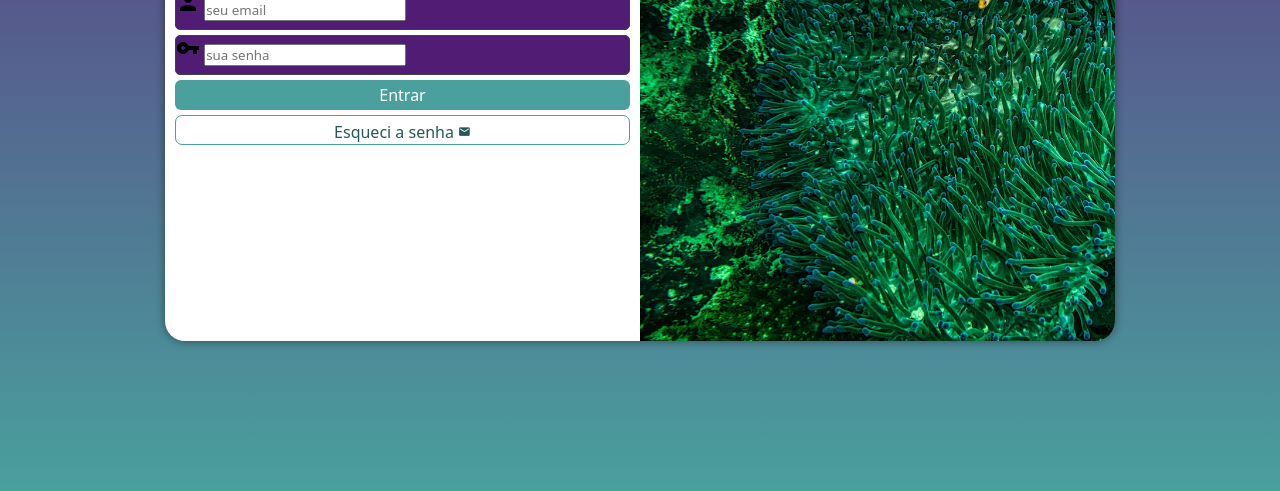
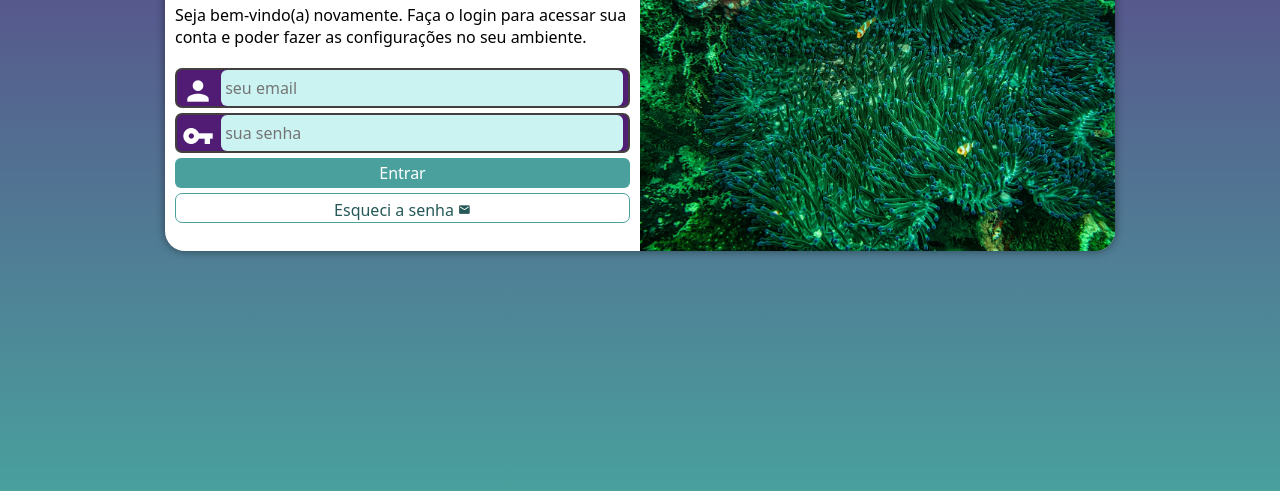
Before and after one commit to Matheusr12/projeto-login, a plain HTML site: page index.html in a window 1280 px wide. Shown: the part 309-800 px from the top of the page. Drawn offline with Linux system fonts and the light colour scheme.

Commit message:
projeto finalizado

```diff
--- a/estilos/mediaqueries.css
+++ b/estilos/mediaqueries.css
@@ -17,6 +17,7 @@ Grandes telas: acima de 1200px
 
     section#login {
         width: 80vw;
+        height: 300px;
     }
 
     section#login > div#imagem {
@@ -29,6 +30,11 @@ Grandes telas: acima de 1200px
         float: right;
         width: 70%;
     }
+
+    div#formulario > p {
+        font-size: 1em;
+        margin: 20px 0px;
+    }
 }
 
 @media screen and (min-width: 992px) {
@@ -38,6 +44,7 @@ Grandes telas: acima de 1200px
 
     section#login {
         width: 950px;
+        height: 320px;
     }
 
     section#login > div#imagem {
@@ -56,6 +63,7 @@ Grandes telas: acima de 1200px
     }
 
     div#formulario > p {
-        font-size: 1.2em;
+        font-size: 1em;
+        margin: 20px 0px;
     }
 }
--- a/estilos/style.css
+++ b/estilos/style.css
@@ -29,7 +29,6 @@ section#login {
     position: absolute;
     top: 50%;
     left: 50%;
-    transform: translate(-50%, -50%);
     overflow: hidden;
 
     background-color: white;
@@ -38,6 +37,7 @@ section#login {
     border-radius: 20px;
     box-shadow: 0px 0px 10px rgba(0, 0, 0, 0.450);
 
+    transform: translate(-50%, -50%);
     transition: width .3s, height .3s;
     transition-timing-function: ease;
 }
@@ -70,12 +70,35 @@ form > div.campo {
     width: 100%;
     height: 40px;
     margin: 5px 0px;
-    border-radius: 5px;
-    border: 1px solid rgb(68, 63, 63);
+    border-radius: 7px;
+    border: 2px solid rgb(68, 63, 63);
 }
 
 div.campo > label {
     display: none;
+}
+
+div.campo > i {
+    color: white;
+    /* background-color: black; */
+    font-size: 2em;
+    width: 40px;
+    padding: 5px;
+}
+
+div.campo > input {
+    background-color: #caf3f2;
+    font-size: 1em;
+    width: calc(100% - 49px);
+    height: 100%;
+    border: 0px;
+    border-radius: 6px;
+    padding: 4px;
+    transform: translateY(-13px);
+}
+
+div.campo > input:focus-within {
+    background-color: white;
 }
 
 form > input[type=submit] {
```
